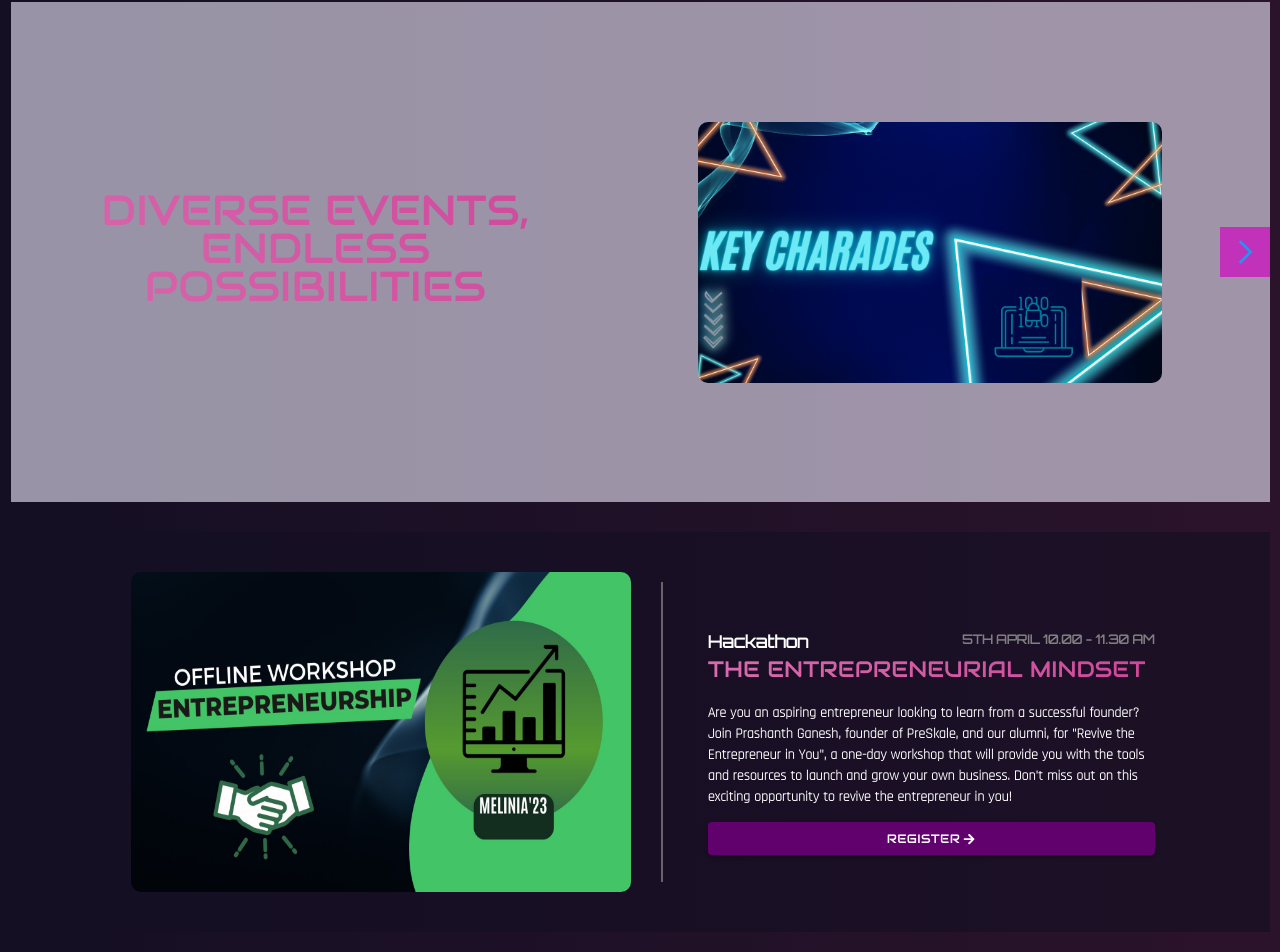
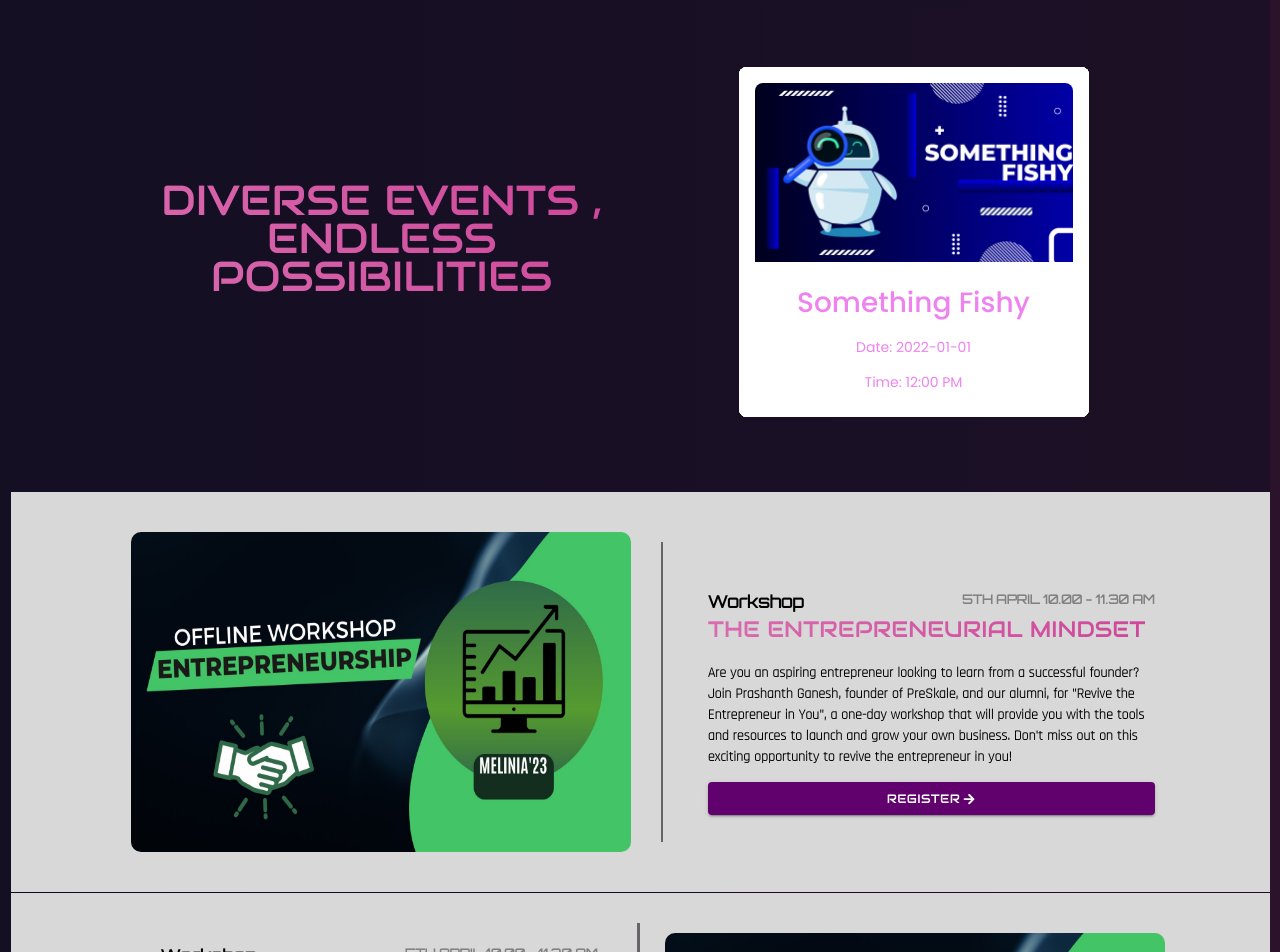
Before and after one commit to janumathigp/melinia-2024, a React (Create React App) app: page / in a window 1280 px wide. Shown: the part 1138-2090 px from the top of the page. Built offline with nearby package versions, Linux system fonts and the light colour scheme.

Commit message:
Revert "30-01"
This reverts commit 06c37e39fc5ce6565d0c3d18695580c2c99fe413.

```diff
--- a/src/Components/Events/Events.js
+++ b/src/Components/Events/Events.js
@@ -1,7 +1,9 @@
 import React, { useState } from 'react';
+import { motion, AnimatePresence, useAnimation } from 'framer-motion';
 import {Link} from 'react-router-dom';
-import { FcNext } from "react-icons/fc";
+import MainDescription from './MainDescription';
 
+// Import images for your cards
 import Keycharades from "../../Assets/events/KEY CHARADES.png"
 import SEQUELVERSE from "../../Assets/events/SEQUELVERSE.png"
 import bidbattle from "../../Assets/events/bidbattle.png"
@@ -88,29 +90,86 @@ const cardData = [
 ];
 
 const Events = () => {
-  const [selectedCard, setSelectedCard] = useState(0);
+    const [selectedCard, setSelectedCard] = useState(null);
+    const dragControls = useAnimation();
+    let dragStartX = 0;
 
-  const handleNext = () => {
-    setSelectedCard((selectedCard + 1) % cardData.length);
+    const handleDragStart = (event, info) => {
+      dragStartX = info.point.x;
+    };
+
+    const handleDragEnd = (event, info) => {
+      const dragDistance = info.point.x - dragStartX;
+      const totalCards = cardData.length;
+
+      let newSelectedCard = selectedCard;
+
+      if (dragDistance > 50) {
+        newSelectedCard = (selectedCard + 1) % totalCards;
+      } else if (dragDistance < -50) {
+        newSelectedCard = (selectedCard - 1 + totalCards) % totalCards;
+      }
+
+      setSelectedCard(newSelectedCard);
+      dragControls.start({ x: 0, y: 0 }); // Reset only the x-coordinate
     };
 
     const cardWidth = 350;
     const cardHeight = 350;
 
     return (
-    <div id="events" className='aboutBox2' style={{ display: 'flex', flexDirection: 'row', height: '500px' }}>
-      <div style={{ textAlign: 'center', display: 'flex', flex: 1, alignItems: 'center', justifyContent: 'center' }}>
-        <h1 className='aboutFont' style={{ padding: "30px" }}>DIVERSE EVENTS, ENDLESS POSSIBILITIES</h1>
+        <div id= "events" className='aboutBox' style={{ display: 'flex', flexDirection: 'row',  height: '500px' }}>
+          <div style={{ textAlign: 'center',display:'flex', flex: 1 , alignItems: 'center', justifyContent:'center'}}>
+            <h1 className='aboutFont' style={{padding:"30px"}}>DIVERSE EVENTS , ENDLESS POSSIBILITIES
+
+
+
+
+
+</h1>
           </div>
-      <div style={{ display: 'flex', textAlign: 'center', flex: 1, alignItems: 'center', justifyContent: 'center' }}>
-        <div style={{ position: 'relative'}}>
-          <Link key={cardData[selectedCard].id} to={`events/${cardData[selectedCard].id}`} style={{ textDecoration: "none", color: "violet" }}>
-            <img src={cardData[selectedCard].imageUrl} alt={`Card ${cardData[selectedCard].id}`} style={{ width: '80%', borderRadius: '10px' }} />
+          <div style={{ display:'flex',textAlign: 'center', flex: 1,  alignItems: 'center', justifyContent:'center'}}>
+            <AnimatePresence>
+              {cardData.map((card, index) => (
+
+                <motion.div
+                  key={card.id}
+                  drag="x"
+                  dragConstraints={{ left: 0, right: 0 }}
+                  animate={dragControls}
+                  onDragStart={handleDragStart}
+                  onDragEnd={handleDragEnd}
+                  onClick={() => {
+                    setSelectedCard(index);
+                  }}
+                  style={{
+                    position: 'absolute',
+                    width: `${cardWidth}px`,
+                    height: `${cardHeight}px`,
+                    backgroundColor: 'white',
+                    borderRadius: '8px',
+                    padding: '16px',
+                    zIndex: index === selectedCard ? 2 : 1,
+                    transformOrigin: 'bottom center',
+
+                  }}
+                >
+          <Link key={card.id} to={`events/${card.id}`} style={{textDecoration:"none", color:"violet"}}>
+
+                  <img src={card.imageUrl} alt={`Card ${card.id}`} style={{ width: '100%', borderRadius: '8px 8px 0 0' }} />
+                  <div>
+                    <p>{card.technical}</p>
+                    <h2>{card.title}</h2>
+                    <p>Date: {card.date}</p>
+                    <p>Time: {card.time}</p>
+                  </div>
           </Link>
-        </div>
-        <div>
-          <button onClick={handleNext}><FcNext size={30} /></button>
-        </div>
+
+                </motion.div>
+                // </div>
+
+              ))}
+            </AnimatePresence>
           </div>
         </div>
       );
--- a/src/Components/Home/Home.js
+++ b/src/Components/Home/Home.js
@@ -40,7 +40,7 @@ function Home() {
                     <strong className="main-name"> 2024  </strong>
                   </h1>
                   <h1 style={{ paddingBottom: 15, textAlign: 'center' }} className="heading">
-                    National Level Technical Symposium
+                    A national level technical symposium
                   </h1>
                   {isEventCompleted ? (
                     <div style={{ display: 'flex', justifyContent: 'center', textAlign: 'center', marginTop: '15px' }}>
@@ -52,25 +52,32 @@ function Home() {
                   </div>
                 </div>
               </Col>
-
+              <Col md={5} style={{ paddingBottom: 20 }}>
+                {/* <img
+                  src={homeLogo}
+                  alt="home pic"
+                  className="img-fluid"
+                  style={{ maxHeight: "450px" }}
+                /> */}
+              </Col>
             </Row>
           </Container>
-          <Container style={{ margin: 0, padding: 0, minWidth: '100%', marginBottom:"30px" }}>
+          <Container style={{ margin: 0, padding: 0, minWidth: '100%' }}>
             <AboutMelinia />
           </Container>
-          <Container style={{ margin: 0, padding: 0, minWidth: '100%',marginBottom:"30px" }}>
+          <Container style={{ margin: 0, padding: 0, minWidth: '100%' }}>
             <Events />
           </Container>
-          <Container style={{ margin: 0, padding: 0, minWidth: '100%', marginBottom:"30px" }}>
+          <Container style={{ margin: 0, padding: 0, minWidth: '100%' }}>
             <Workshop />
           </Container>
-          <Container style={{ margin: 0, padding: 0, minWidth: '100%', marginBottom:"30px" }}>
+          <Container style={{ margin: 0, padding: 0, minWidth: '100%' }}>
             <QueryCard />
           </Container>
-          <Container style={{ margin: 0, padding: 0, minWidth: '100%', marginBottom:"30px" }}>
+          <Container style={{ margin: 0, padding: 0, minWidth: '100%' }}>
             <Sponsors />
           </Container>
-          <Container style={{ margin: 0, padding: 0, minWidth: '100%', marginBottom:"30px" }}>
+          <Container style={{ margin: 0, padding: 0, minWidth: '100%' }}>
             <ChiefGuest />
           </Container>
           <Container>
--- a/src/Components/QueryCard.js
+++ b/src/Components/QueryCard.js
@@ -14,7 +14,7 @@ function QueryCard() {
   };
   return (
     <Box sx={{marginTop:{xs:"60px",md:"200px"}}} >
-        <Box width="100%" sx={{height:"220px",background:"white",display:"flex",flexDirection:"row",alignItems:"center",justifyContent:"center"}}>
+        <Box width="100%" sx={{height:"220px",background:"#0c0915",display:"flex",flexDirection:"row",alignItems:"center",justifyContent:"center"}}>
             <Container sx={{display:"flex",flexDirection:"row",alignItems:"center", justifyContent:{xs:'center', md:'flex-start'}}}>
                 <Box sx={{display:{xs:"none",md:"block"}}}>
                     <img src={contactUsImage} style={{objectFit:"contain",marginTop:"-82px", marginLeft:'-50px'}}/>
--- a/src/Components/Sponsers.js
+++ b/src/Components/Sponsers.js
@@ -3,7 +3,6 @@ import { Box, Container } from "@mui/system";
 import Divider from "@mui/material/Divider";
 import React, { useState } from "react";
 import { FaHandshake } from "react-icons/fa";
-import kla from "../Assets/logo/kla.png"
 
 function Sponsors() {
   const sponsors = [
@@ -14,7 +13,8 @@ function Sponsors() {
     },
     {
       name:"KLA",
-      logo:kla}
+      logo:"https://rootquotient.com/assets/images/new-home-page/rq-logo-secondary-new.png"
+    }
 
     // {
     //   name: "KLA",
--- a/src/Components/workshop.js
+++ b/src/Components/workshop.js
@@ -9,30 +9,30 @@ function Workshop() {
 
   return (
     <div className="workshopMainBox">
-      <div className="aboutBox" style={{marginBottom:"30px"}}>
+ <div className="workshopBox">
  <div>
-          <img className="workshopImage" src={workshopImage} alt="Event" />
+ <img className="workshopImage" src={workshopImage} alt="Event"/>
    </div>
-        <div className="verticalDivider" style={{ height: '300px', width: '10px', backgroundColor: '#676368', marginLeft: '20px', marginRight: '15px' }}></div>
-        <div style={{ paddingLeft: '30px', paddingRight: '20px', marginTop: '20px' }}>
+   <div className="verticalDivider" style={{height:'300px', width:'10px', backgroundColor:'#676368', marginLeft:'20px', marginRight:'15px'}}></div>
+<div style={{paddingLeft:'30px', paddingRight:'20px', marginTop: '20px'}}>
 <div className="d-flex justify-content-between flex-column flex-md-row">
 <div>
-              <span className="workshopSubFont font-weight-bold">Hackathon</span>
+<span className="workshopSubFont font-weight-bold">Workshop</span>
 </div>
 <div>
-              <span className="workshopSubFont font-weight-bold" style={{ color: 'gray', fontSize: '0.9em' }}>5TH APRIL 10.00 - 11.30 AM</span>
+<span className="workshopSubFont font-weight-bold" style={{color:'gray', fontSize:'0.9em'}}>5TH APRIL 10.00 - 11.30 AM</span>
 </div>
 </div>
-          <div style={{ marginTop: '5px' }}>
+<div style={{marginTop: '5px'}}>
    <span className="workshopFont">THE ENTREPRENEURIAL MINDSET</span>
    </div>
-          <Divider className="horizontalDivider" style={{ padding: '0', margin: '0', marginTop: '10px', borderColor: 'black' }} />
-          <p className="rajdhaniFont" style={{ textAlign: 'initial', marginTop: '20px' }}>Are you an aspiring entrepreneur looking to learn from a successful founder? Join Prashanth Ganesh, founder of PreSkale, and our alumni, for "Revive the Entrepreneur in You", a one-day workshop that will provide you with the tools and resources to launch and grow your own business. Don't miss out on this exciting opportunity to revive the entrepreneur in you!</p>
-          <div style={{ display: 'flex', justifyContent: 'end' }}>
+   <Divider className="horizontalDivider" style={{padding:'0', margin:'0', marginTop:'10px', borderColor:'black'}}/>
+   <p className="rajdhaniFont" style={{textAlign:'initial', marginTop:'20px'}}>Are you an aspiring entrepreneur looking to learn from a successful founder? Join Prashanth Ganesh, founder of PreSkale, and our alumni, for "Revive the Entrepreneur in You", a one-day workshop that will provide you with the tools and resources to launch and grow your own business. Don't miss out on this exciting opportunity to revive the entrepreneur in you!</p>
+   <div style={{display:'flex', justifyContent:'end'}}>
  {!isEventCompleted ? (
-              <Button className="buttonFont" style={{ backgroundColor: '#61016e' }} variant="contained">Register <FaArrowRight style={{ marginLeft: '3px' }} /></Button>
+  <Button className="buttonFont" style={{backgroundColor:'#61016e'}} variant="contained">Register <FaArrowRight style={{marginLeft:'3px'}} /></Button>
 
-            ) : (<Button className="buttonFont" style={{ color: '#61016e', borderColor: '#61016e' }} variant="outlined">Event Completed <FaArrowRight style={{ marginLeft: '3px' }} /></Button>)}
+ ) : (<Button className="buttonFont" style={{color:'#61016e', borderColor:'#61016e'}} variant="outlined">Event Completed <FaArrowRight style={{marginLeft:'3px'}} /></Button>)}
 
 
  </div>
@@ -40,75 +40,75 @@ function Workshop() {
 
 
  </div>
-      {/* <Divider style={{ padding: '0', margin: '0', borderColor: 'black' }} /> */}
+ <Divider style={{padding:'0', margin:'0', borderColor:'black'}}/>
 
 
-
-       <div className="aboutBox2">
+{/* second card */}
+ <div className="workshopBox">
  <div className="reverseFlex">
  <div>
-            <img className="workshopImage" src={workshopImage} alt="Event" />
+ <img className="workshopImage" src={workshopImage} alt="Event"/>
    </div>
-          <div className="verticalDivider" style={{ height: '300px', width: '10px', backgroundColor: '#676368', marginLeft: '20px', marginRight: '25px' }}></div>
-          <div style={{ paddingLeft: '30px', paddingRight: '20px', marginTop: '20px' }}>
+   <div className="verticalDivider" style={{height:'300px', width:'10px', backgroundColor:'#676368', marginLeft:'20px', marginRight:'25px'}}></div>
+<div style={{paddingLeft:'30px', paddingRight:'20px', marginTop: '20px'}}>
 <div className="d-flex justify-content-between flex-column flex-md-row">
 <div>
-                <span className="workshopSubFont font-weight-bold">Paper Presentation</span>
+<span className="workshopSubFont font-weight-bold">Workshop</span>
 </div>
 <div>
-                <span className="workshopSubFont font-weight-bold" style={{ color: 'gray', fontSize: '0.9em' }}>5TH APRIL 10.00 - 11.30 AM</span>
+<span className="workshopSubFont font-weight-bold" style={{color:'gray', fontSize:'0.9em'}}>5TH APRIL 10.00 - 11.30 AM</span>
 </div>
 </div>
-            <div style={{ marginTop: '5px' }}>
+<div style={{marginTop: '5px'}}>
    <span className="workshopFont">THE ENTREPRENEURIAL MINDSET</span>
    </div>
-            <Divider className="horizontalDivider" style={{ padding: '0', margin: '0', marginTop: '10px', borderColor: 'black' }} />
-            <p className="rajdhaniFont" style={{ textAlign: 'initial', marginTop: '20px' }}>Are you an aspiring entrepreneur looking to learn from a successful founder? Join Prashanth Ganesh, founder of PreSkale, and our alumni, for "Revive the Entrepreneur in You", a one-day workshop that will provide you with the tools and resources to launch and grow your own business. Don't miss out on this exciting opportunity to revive the entrepreneur in you!</p>
-            <div style={{ display: 'flex', justifyContent: 'end' }}>
+   <Divider className="horizontalDivider" style={{padding:'0', margin:'0', marginTop:'10px', borderColor:'black'}}/>
+   <p className="rajdhaniFont" style={{textAlign:'initial', marginTop:'20px'}}>Are you an aspiring entrepreneur looking to learn from a successful founder? Join Prashanth Ganesh, founder of PreSkale, and our alumni, for "Revive the Entrepreneur in You", a one-day workshop that will provide you with the tools and resources to launch and grow your own business. Don't miss out on this exciting opportunity to revive the entrepreneur in you!</p>
+   <div style={{display:'flex', justifyContent:'end'}}>
    {!isEventCompleted ? (
-                <Button className="buttonFont" style={{ backgroundColor: '#61016e' }} variant="contained">Register <FaArrowRight style={{ marginLeft: '3px' }} /></Button>
+  <Button className="buttonFont" style={{backgroundColor:'#61016e'}} variant="contained">Register <FaArrowRight style={{marginLeft:'3px'}} /></Button>
 
-              ) : (<Button className="buttonFont" style={{ color: '#61016e', borderColor: '#61016e' }} variant="outlined">Event Completed <FaArrowRight style={{ marginLeft: '3px' }} /></Button>)}
+ ) : (<Button className="buttonFont" style={{color:'#61016e', borderColor:'#61016e'}} variant="outlined">Event Completed <FaArrowRight style={{marginLeft:'3px'}} /></Button>)}
  </div>
    </div>
    </div>
 
 
  </div>
-{/*
-      <Divider style={{ padding: '0', margin: '0', borderColor: 'black' }} />
+
+ <Divider style={{padding:'0', margin:'0', borderColor:'black'}}/>
 
  {/* Third Box*/}
-      {/* <div className="workshopBox">
+ <div className="workshopBox">
  <div>
-          <img className="workshopImage" src={workshopImage} alt="Event" />
+ <img className="workshopImage" src={workshopImage} alt="Event"/>
    </div>
-        <div className="verticalDivider" style={{ height: '300px', width: '10px', backgroundColor: '#676368', marginLeft: '20px', marginRight: '15px' }}></div>
-        <div style={{ paddingLeft: '30px', paddingRight: '20px', marginTop: '20px' }}>
+   <div className="verticalDivider" style={{height:'300px', width:'10px', backgroundColor:'#676368', marginLeft:'20px', marginRight:'15px'}}></div>
+<div style={{paddingLeft:'30px', paddingRight:'20px', marginTop: '20px'}}>
 <div className="d-flex justify-content-between flex-column flex-md-row">
 <div>
 <span className="workshopSubFont font-weight-bold">Workshop</span>
 </div>
 <div>
-              <span className="workshopSubFont font-weight-bold" style={{ color: 'gray', fontSize: '0.9em' }}>5TH APRIL 10.00 - 11.30 AM</span>
+<span className="workshopSubFont font-weight-bold" style={{color:'gray', fontSize:'0.9em'}}>5TH APRIL 10.00 - 11.30 AM</span>
 </div>
 </div>
-          <div style={{ marginTop: '5px' }}>
+<div style={{marginTop: '5px'}}>
    <span className="workshopFont">THE ENTREPRENEURIAL MINDSET</span>
    </div>
-          <Divider className="horizontalDivider" style={{ padding: '0', margin: '0', marginTop: '10px', borderColor: 'black' }} />
-          <p className="rajdhaniFont" style={{ textAlign: 'initial', marginTop: '20px' }}>Are you an aspiring entrepreneur looking to learn from a successful founder? Join Prashanth Ganesh, founder of PreSkale, and our alumni, for "Revive the Entrepreneur in You", a one-day workshop that will provide you with the tools and resources to launch and grow your own business. Don't miss out on this exciting opportunity to revive the entrepreneur in you!</p>
-          <div style={{ display: 'flex', justifyContent: 'end' }}>
+   <Divider className="horizontalDivider" style={{padding:'0', margin:'0', marginTop:'10px', borderColor:'black'}}/>
+   <p className="rajdhaniFont" style={{textAlign:'initial', marginTop:'20px'}}>Are you an aspiring entrepreneur looking to learn from a successful founder? Join Prashanth Ganesh, founder of PreSkale, and our alumni, for "Revive the Entrepreneur in You", a one-day workshop that will provide you with the tools and resources to launch and grow your own business. Don't miss out on this exciting opportunity to revive the entrepreneur in you!</p>
+   <div style={{display:'flex', justifyContent:'end'}}>
 
    {!isEventCompleted ? (
-              <Button className="buttonFont" style={{ backgroundColor: '#61016e' }} variant="contained">Register <FaArrowRight style={{ marginLeft: '3px' }} /></Button>
+  <Button className="buttonFont" style={{backgroundColor:'#61016e'}} variant="contained">Register <FaArrowRight style={{marginLeft:'3px'}} /></Button>
 
-            ) : (<Button className="buttonFont" style={{ color: '#61016e', borderColor: '#61016e' }} variant="outlined">Event Completed <FaArrowRight style={{ marginLeft: '3px' }} /></Button>)}
+ ) : (<Button className="buttonFont" style={{color:'#61016e', borderColor:'#61016e'}} variant="outlined">Event Completed <FaArrowRight style={{marginLeft:'3px'}} /></Button>)}
  </div>
    </div>
 
 
-      </div> */}
+ </div>
 
 
  </div>
--- a/src/style.css
+++ b/src/style.css
@@ -107,11 +107,22 @@ button:focus {
   border-color: transparent !important;
 }
 
+.navbar-toggler span {
+  display: block !important;
+  background-color: #be50f4 !important;
+  height: 4px !important;
+  width: 27px !important;
+  margin-top: 5px !important;
+  margin-bottom: 5px !important;
+  transform: rotate(0deg) !important;
+  left: 0 !important;
+  opacity: 1 !important;
+}
 
-/* .navbar-toggler:focus,
+.navbar-toggler:focus,
 .navbar-toggler:active {
   outline: 0 !important;
-} */
+}
 
 .navbar-toggler span:nth-child(1),
 .navbar-toggler span:nth-child(3) {
@@ -145,7 +156,7 @@ button:focus {
   .navbar {
     padding: 1rem 2rem !important;
     font-size: 1.4rem !important;
-    /* background-color: #181a27 !important; */
+    background-color: #181a27 !important;
   }
   .navbar-nav .nav-item a::after {
     display: none !important;
@@ -333,7 +344,20 @@ button:focus {
 
 
 }
+.buttonFont{
+  font-family: 'Audiowide', sans-serif !important;
+  background-color:'#61016e';
+}
 
+.buttonFont:hover{
+  cursor: pointer;
+  z-index: initial;
+}
+.workshopSubFont{
+  font-family: 'Orbitron', sans-serif;
+  font-weight: bold;
+  font-size: 1.1em;
+}
 .workshopBox{
 
   display: flex;
@@ -348,36 +372,6 @@ button:focus {
 
 
 }
-.aboutBox2{
-  display: flex;
-  flex-direction: column;
-  padding-top: 30px;
-  padding-bottom: 30px;
-
-  color:#ffffff;
-  width: 100%;
-  min-height: 300px;
-  /* text-align: center; */
-
-  background-color:rgba(241, 236, 253, 0.6);
-
-
-}
-.buttonFont{
-  font-family: 'Audiowide', sans-serif !important;
-  background-color:'#61016e';
-}
-
-.buttonFont:hover{
-  cursor: pointer;
-  z-index: initial;
-}
-.workshopSubFont{
-  font-family: 'Orbitron', sans-serif;
-  font-weight: bold;
-  font-size: 1.1em;
-}
-
 .heading {
   font-size: 1.1em !important;
   letter-spacing: 0.2 em;
```
Also changed, not shown: src/Components/ChiefGuest.js (+5 -4 lines), src/Components/Contact/Contact.css (+1 -8 lines), src/Components/Contact/Contact.js (+7 -14 lines), src/Components/Footer.js (+9 -19 lines), src/Components/Navbar.js (+4 -7 lines), src/Components/aboutMelinia.js (+0 -8 lines), src/Assets/crew/chief.jpg (deleted), src/Assets/logo/kla.png (deleted). Lines whose indentation alone changed are shown as unchanged.
